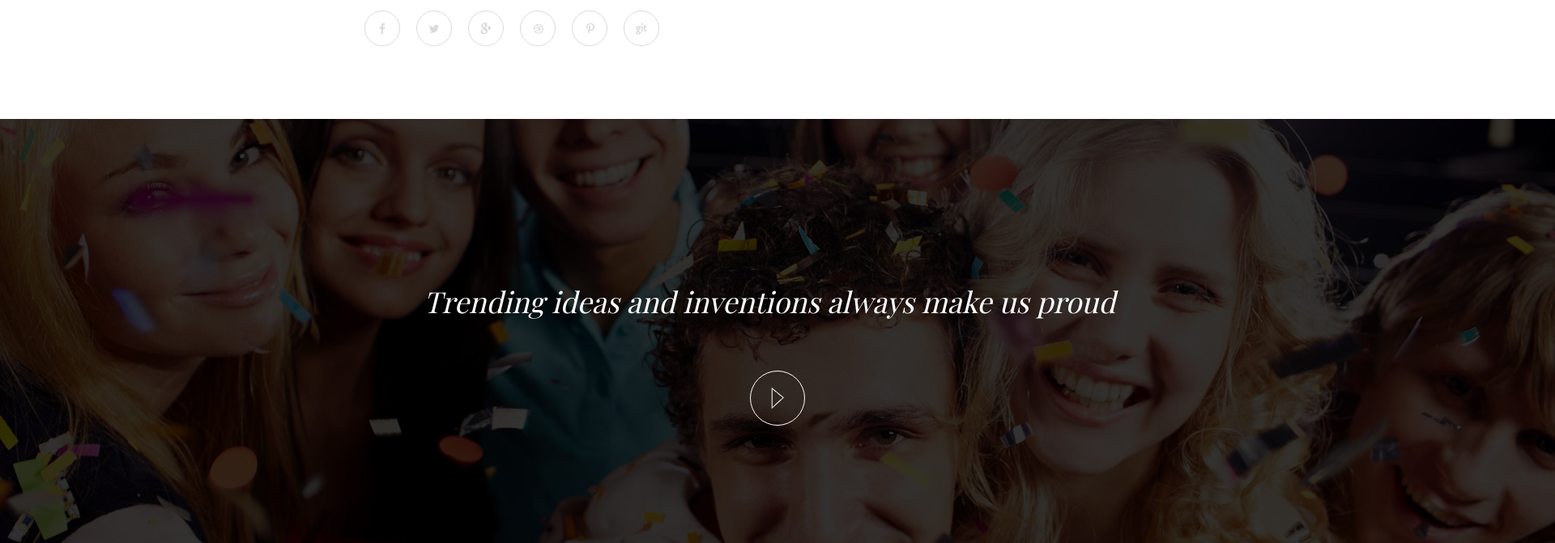
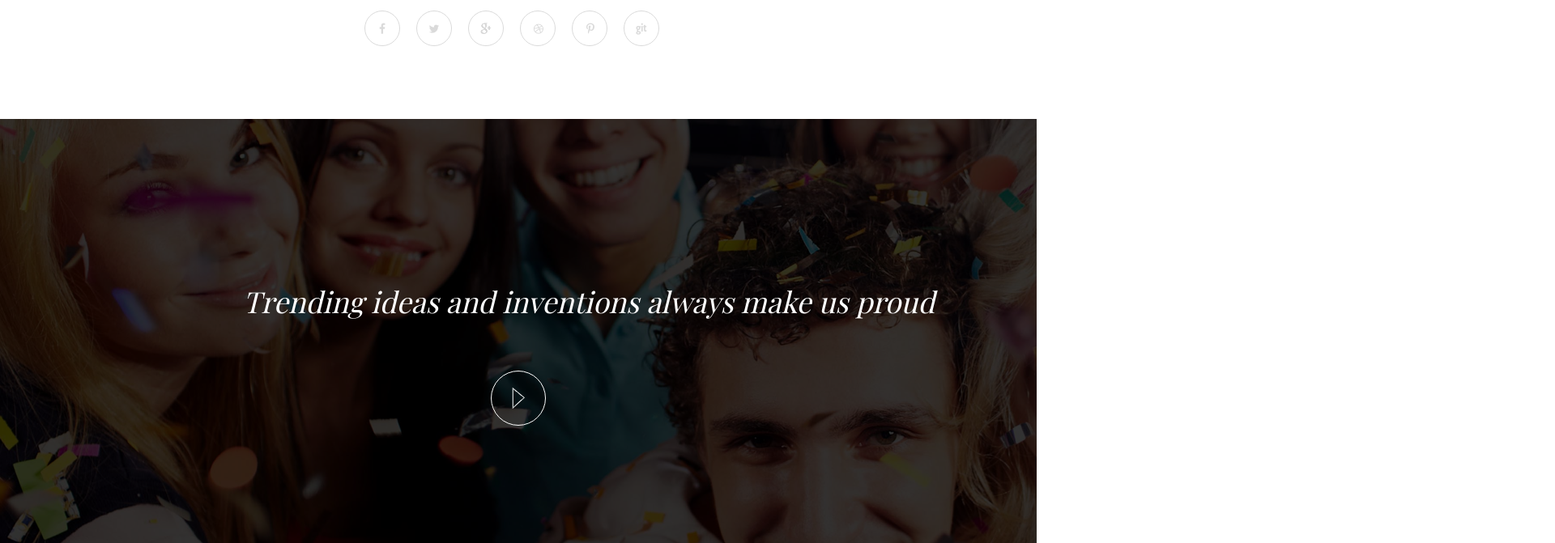
Before and after one commit to MiKolka7/dreamTeam-4, a plain HTML site: page July/index.html in a window 1280 px wide. Shown: the part 486-1157 px from the top of the page at 81% size, 1920 px wide, since content can reach past the window. Drawn offline with nearby package versions, Linux system fonts and the light colour scheme; a web font is replaced by a local one.

Commit message:
поправила відео

```diff
--- a/July/style.css
+++ b/July/style.css
@@ -284,8 +284,8 @@ table {
 }
 
 .paralax {
-	width: 1920px;
-	height: 585px;
+	width: auto;
+	min-height: 585px;
 	margin: 0 auto;
 	margin-top: 80px;
     background-image: url(paralax.png);
@@ -297,10 +297,9 @@ table {
 	font-size: 36px;
 	font-style: italic;
 	display: inline-block;
-	text-align: center;
 	margin-top: 207px;
-	margin-left: 523px;
- }
+	margin-left: 300px;
+}
 
  .paralax .button {
  	border-radius: 100%;
```
